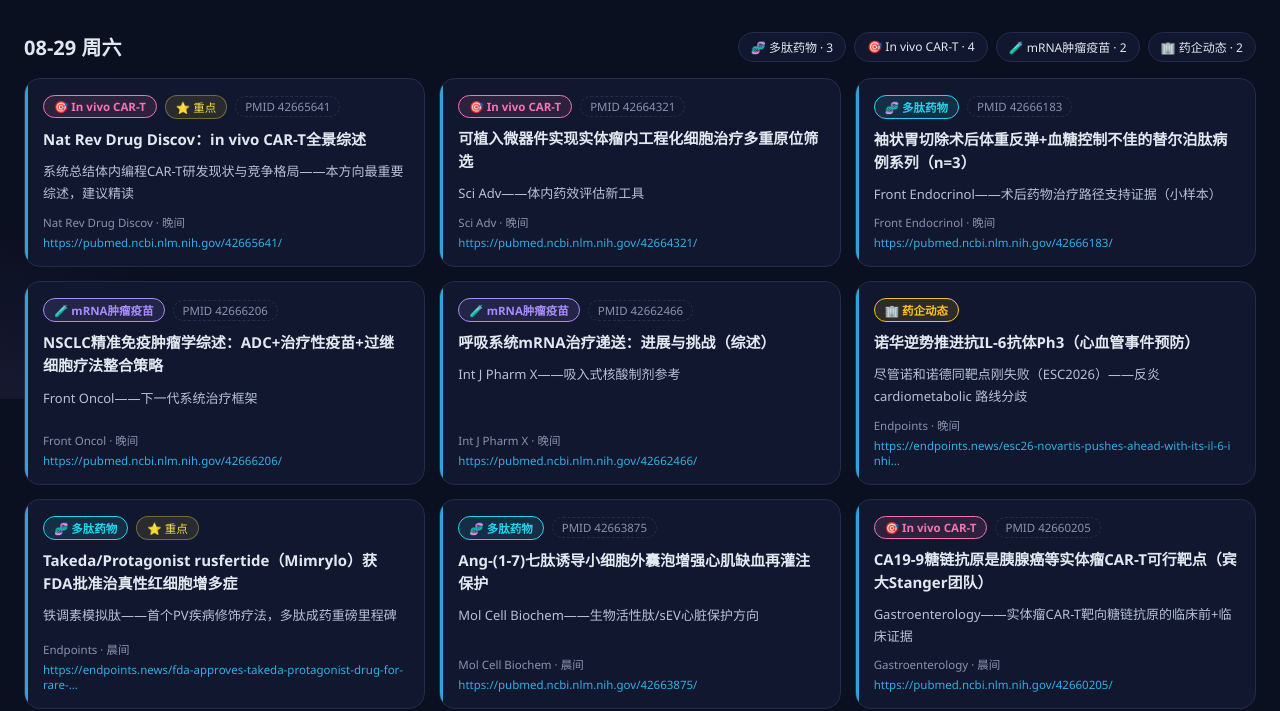
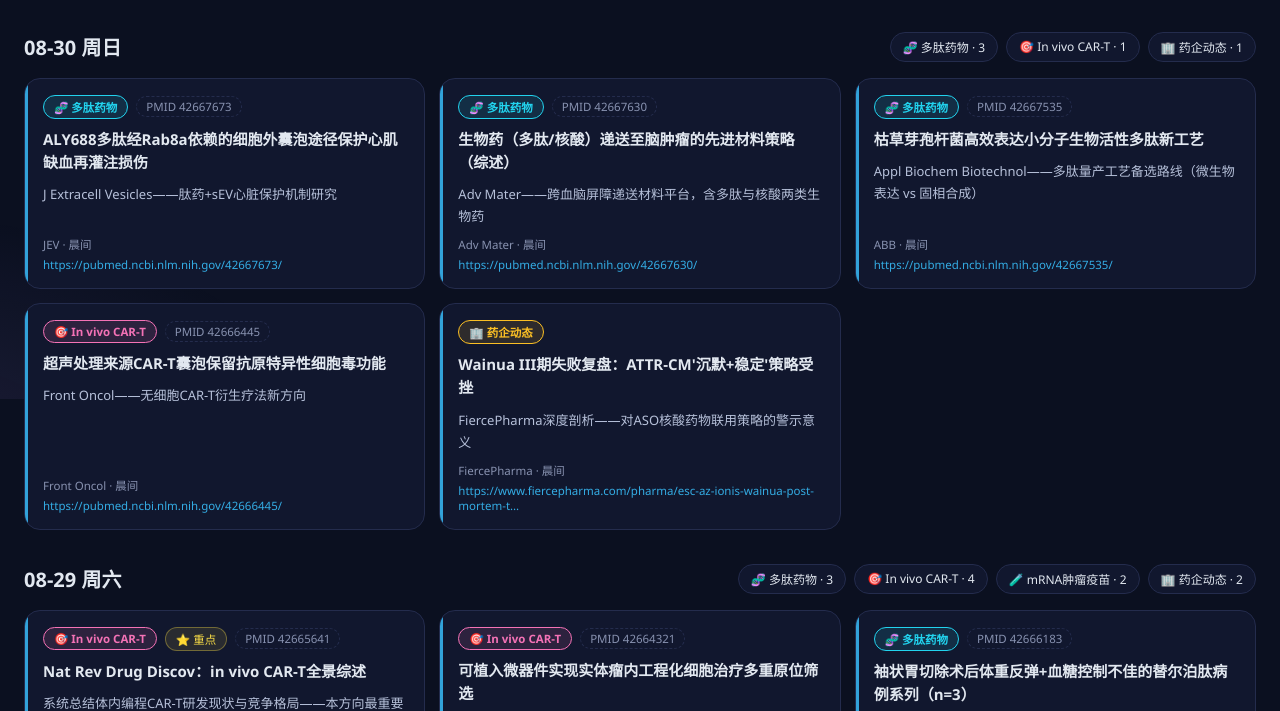
Before and after one commit to hongguohu-collab/rd-brief, a plain HTML site: page archive.html in a window 1280 px wide. Shown: the part 401-1112 px from the top of the page. Drawn offline with Linux system fonts and the light colour scheme.

Commit message:
update: R&D brief archive.html

```diff
--- a/archive.html
+++ b/archive.html
@@ -62,23 +62,69 @@ footer { margin-top:48px; color:var(--dim); font-size:12px; text-align:center; l
 <header class="hero">
   <div>
     <h1>研发简报 · 完整归档</h1>
-    <div class="sub">多肽药物 · In vivo CAR-T · mRNA肿瘤疫苗 · 药企动态 ｜ 自动聚合 PubMed / Endpoints / FiercePharma ｜ 更新：2026-08-29 23:02</div>
+    <div class="sub">多肽药物 · In vivo CAR-T · mRNA肿瘤疫苗 · 药企动态 ｜ 自动聚合 PubMed / Endpoints / FiercePharma ｜ 更新：2026-08-30 07:01</div>
   </div>
   <div class="search-bar">🔍 <input id="q" placeholder="搜索标题 / 关键词 / PMID / 期刊…"></div>
 </header>
 <div class="stats">
-  <span class="stat"><b>6</b>期简报</span>
-  <span class="stat"><b>84</b>条情报</span>
-  <span class="stat"><b>84</b>条带源链接</span>
+  <span class="stat"><b>7</b>期简报</span>
+  <span class="stat"><b>89</b>条情报</span>
+  <span class="stat"><b>89</b>条带源链接</span>
   <span class="stat"><b>4+1</b>板块追踪</span>
   <a class="stat" href="index.html" style="text-decoration:none">← 返回最新</a>
 </div>
-<nav class="nav"><button class="nav-date" data-target="day-2026-08-29">08-29 周六<span class="cnt">11</span></button><button class="nav-date" data-target="day-2026-08-28">08-28 周五<span class="cnt">15</span></button><button class="nav-date" data-target="day-2026-08-27">08-27 周四<span class="cnt">14</span></button><button class="nav-date" data-target="day-2026-08-26">08-26 周三<span class="cnt">17</span></button><button class="nav-date" data-target="day-2026-08-25">08-25 周二<span class="cnt">19</span></button><button class="nav-date" data-target="day-2026-08-24">08-24 周一<span class="cnt">8</span></button></nav>
+<nav class="nav"><button class="nav-date" data-target="day-2026-08-30">08-30 周日<span class="cnt">5</span></button><button class="nav-date" data-target="day-2026-08-29">08-29 周六<span class="cnt">11</span></button><button class="nav-date" data-target="day-2026-08-28">08-28 周五<span class="cnt">15</span></button><button class="nav-date" data-target="day-2026-08-27">08-27 周四<span class="cnt">14</span></button><button class="nav-date" data-target="day-2026-08-26">08-26 周三<span class="cnt">17</span></button><button class="nav-date" data-target="day-2026-08-25">08-25 周二<span class="cnt">19</span></button><button class="nav-date" data-target="day-2026-08-24">08-24 周一<span class="cnt">8</span></button></nav>
 <div class="major-banner">
   <div class="major-icon">🚨</div>
   <div><div class="major-title">GSK Hibsago（bepirovirsen）获日本MHLW批准 —— 全球首个获批的慢性乙肝功能性治愈疗法（2026-08-24）</div><div class="major-desc">日本先行获批（日本CHB患者近百万），基于B-Well 1/2 III期阳性结果。全球监管首次接受『功能性治愈』复合终点——但单药约10%应答率意味着多数患者仍需组合方案，降抗原+免疫重建的组合研发是行业竞逐的下一站。</div></div>
 </div>
-<section class="day" id="day-2026-08-29">
+<section class="day" id="day-2026-08-30">
+  <div class="day-head">
+    <div class="day-date">08-30 周日<span class="sub"></span></div>
+    <div class="chips"><span class="chip" data-filter="peptide">🧬 多肽药物 · 3</span><span class="chip" data-filter="carT">🎯 In vivo CAR-T · 1</span><span class="chip" data-filter="pharma">🏢 药企动态 · 1</span></div>
+  </div>
+  <div class="grid"><div class="card" data-cat="peptide" data-text="aly688多肽经rab8a依赖的细胞外囊泡途径保护心肌缺血再灌注损伤 j extracell vesicles——肽药+sev心脏保护机制研究 jev · 晨间">
+  <div class="card-head">
+    <span class="tag" style="--c:#22d3ee;--bg:rgba(34,211,238,.12)">🧬 多肽药物</span>
+    <span class="pmid">PMID 42667673</span>
+  </div>
+  <div class="card-title">ALY688多肽经Rab8a依赖的细胞外囊泡途径保护心肌缺血再灌注损伤</div>
+  <div class="card-desc">J Extracell Vesicles——肽药+sEV心脏保护机制研究</div>
+  <div class="card-foot"><span class="src">JEV · 晨间</span><a class="card-link" href="https://pubmed.ncbi.nlm.nih.gov/42667673/" target="_blank">https://pubmed.ncbi.nlm.nih.gov/42667673/</a></div>
+</div><div class="card" data-cat="peptide" data-text="生物药（多肽/核酸）递送至脑肿瘤的先进材料策略（综述） adv mater——跨血脑屏障递送材料平台，含多肽与核酸两类生物药 adv mater · 晨间">
+  <div class="card-head">
+    <span class="tag" style="--c:#22d3ee;--bg:rgba(34,211,238,.12)">🧬 多肽药物</span>
+    <span class="pmid">PMID 42667630</span>
+  </div>
+  <div class="card-title">生物药（多肽/核酸）递送至脑肿瘤的先进材料策略（综述）</div>
+  <div class="card-desc">Adv Mater——跨血脑屏障递送材料平台，含多肽与核酸两类生物药</div>
+  <div class="card-foot"><span class="src">Adv Mater · 晨间</span><a class="card-link" href="https://pubmed.ncbi.nlm.nih.gov/42667630/" target="_blank">https://pubmed.ncbi.nlm.nih.gov/42667630/</a></div>
+</div><div class="card" data-cat="peptide" data-text="枯草芽孢杆菌高效表达小分子生物活性多肽新工艺 appl biochem biotechnol——多肽量产工艺备选路线（微生物表达 vs 固相合成） abb · 晨间">
+  <div class="card-head">
+    <span class="tag" style="--c:#22d3ee;--bg:rgba(34,211,238,.12)">🧬 多肽药物</span>
+    <span class="pmid">PMID 42667535</span>
+  </div>
+  <div class="card-title">枯草芽孢杆菌高效表达小分子生物活性多肽新工艺</div>
+  <div class="card-desc">Appl Biochem Biotechnol——多肽量产工艺备选路线（微生物表达 vs 固相合成）</div>
+  <div class="card-foot"><span class="src">ABB · 晨间</span><a class="card-link" href="https://pubmed.ncbi.nlm.nih.gov/42667535/" target="_blank">https://pubmed.ncbi.nlm.nih.gov/42667535/</a></div>
+</div><div class="card" data-cat="carT" data-text="超声处理来源car-t囊泡保留抗原特异性细胞毒功能 front oncol——无细胞car-t衍生疗法新方向 front oncol · 晨间">
+  <div class="card-head">
+    <span class="tag" style="--c:#f472b6;--bg:rgba(244,114,182,.12)">🎯 In vivo CAR-T</span>
+    <span class="pmid">PMID 42666445</span>
+  </div>
+  <div class="card-title">超声处理来源CAR-T囊泡保留抗原特异性细胞毒功能</div>
+  <div class="card-desc">Front Oncol——无细胞CAR-T衍生疗法新方向</div>
+  <div class="card-foot"><span class="src">Front Oncol · 晨间</span><a class="card-link" href="https://pubmed.ncbi.nlm.nih.gov/42666445/" target="_blank">https://pubmed.ncbi.nlm.nih.gov/42666445/</a></div>
+</div><div class="card" data-cat="pharma" data-text="wainua iii期失败复盘：attr-cm&#x27;沉默+稳定&#x27;策略受挫 fiercepharma深度剖析——对aso核酸药物联用策略的警示意义 fiercepharma · 晨间">
+  <div class="card-head">
+    <span class="tag" style="--c:#fbbf24;--bg:rgba(251,191,36,.12)">🏢 药企动态</span>
+
+  </div>
+  <div class="card-title">Wainua III期失败复盘：ATTR-CM&#x27;沉默+稳定&#x27;策略受挫</div>
+  <div class="card-desc">FiercePharma深度剖析——对ASO核酸药物联用策略的警示意义</div>
+  <div class="card-foot"><span class="src">FiercePharma · 晨间</span><a class="card-link" href="https://www.fiercepharma.com/pharma/esc-az-ionis-wainua-post-mortem-throws-water-silencer-plus-stabilizer-approach-attr-cm" target="_blank">https://www.fiercepharma.com/pharma/esc-az-ionis-wainua-post-mortem-t…</a></div>
+</div></div>
+</section><section class="day" id="day-2026-08-29">
   <div class="day-head">
     <div class="day-date">08-29 周六<span class="sub"></span></div>
     <div class="chips"><span class="chip" data-filter="peptide">🧬 多肽药物 · 3</span><span class="chip" data-filter="carT">🎯 In vivo CAR-T · 4</span><span class="chip" data-filter="mRNA">🧪 mRNA肿瘤疫苗 · 2</span><span class="chip" data-filter="pharma">🏢 药企动态 · 2</span></div>
@@ -788,7 +834,7 @@ footer { margin-top:48px; color:var(--dim); font-size:12px; text-align:center; l
 </div></div>
 </section>
 <div class="empty" id="empty">没有匹配的条目 —— 换个关键词试试</div>
-<footer>由 Claw 维护 · 数据每日由晨间/晚间追踪任务自动更新 · 引用请以 PubMed / 官方新闻稿原文为准<br>本页面离线可用，双击即开 · 生成时间 2026-08-29 23:02</footer>
+<footer>由 Claw 维护 · 数据每日由晨间/晚间追踪任务自动更新 · 引用请以 PubMed / 官方新闻稿原文为准<br>本页面离线可用，双击即开 · 生成时间 2026-08-30 07:01</footer>
 </div>
 <script>
 const q = document.getElementById('q');
```
